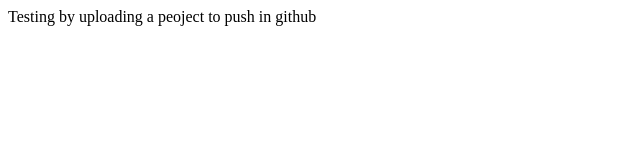
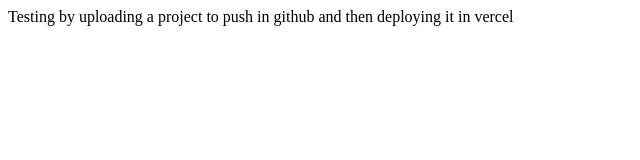
Before and after one commit to Raseenawarsi/Weatherapp, a plain HTML site: page index.html in a window 1280 px wide. Shown: the whole page, without its empty margins (0-640 px from the left). Drawn offline with Linux system fonts and the light colour scheme.

Commit message:
Update index.html

```diff
--- a/index.html
+++ b/index.html
@@ -6,7 +6,7 @@
     <title>Document</title>
 </head>
 <body>
-    Testing by uploading a peoject to push in github
+    Testing by uploading a project to push in github and then deploying it in vercel
 
 </body>
 </html>
```
